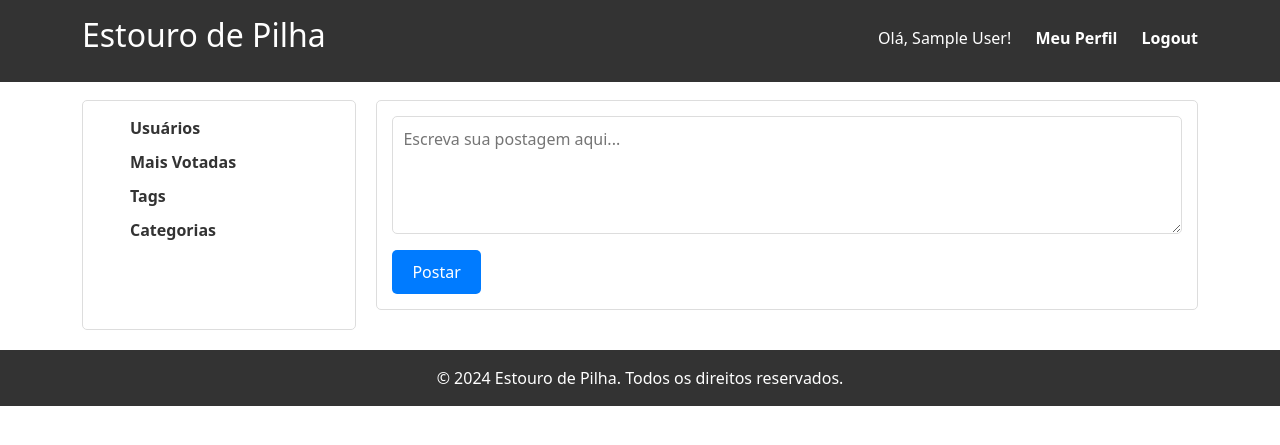
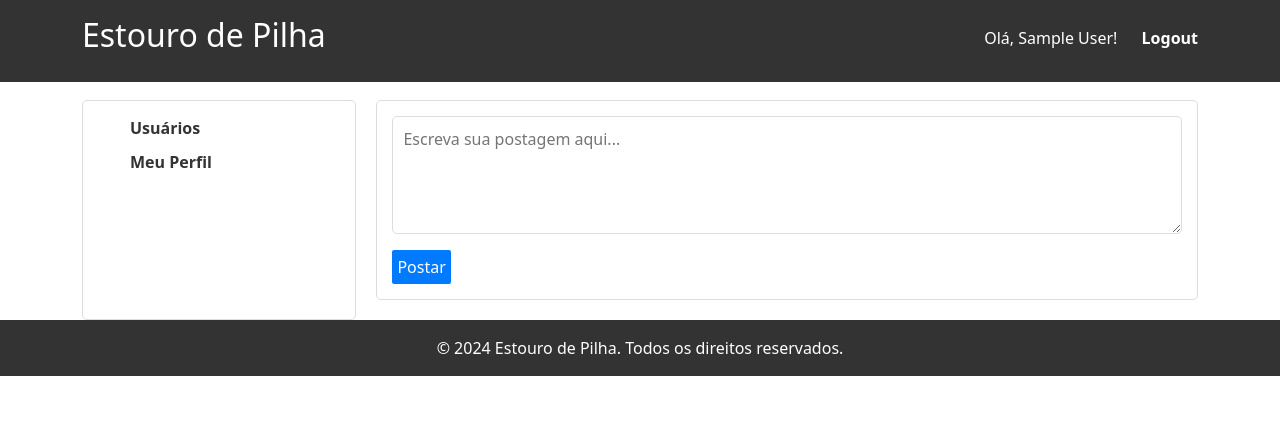
Before and after one commit to joao-moorgado/site-receitas, a PHP site: page / in a window 1280 px wide. Shown: the top 445 px of the page. Run offline with PHP 8.4, Linux system fonts and the light colour scheme; the visitor is signed in with stand-in values (Sample User, id 1); data that the repository does not hold is empty.

Commit message:
formatação

```diff
--- a/estilos.css
+++ b/estilos.css
@@ -1,4 +1,4 @@
-/* Reset básico */
+/* Geral */
 * {
     margin: 0;
     padding: 0;
@@ -54,19 +54,18 @@ header {
     font-weight: bold;
     }
 
-/* Main (geral) */
+/* Main */
 main {
     display: flex;
     margin-top: 80px;
 }
 
-/* Específico para a página de pesquisa de usuários */
+/* Pesquisa de usuario */
 .pesquisa-usuario {
     margin-top: 100px;
     display: flex;
     flex-direction: column;
     align-items: left;
-    margin-left: 10%;
 }
 
 .pesquisa-usuario .search-form {
@@ -187,12 +186,12 @@ main {
 }
 
 .new-post button {
-    padding: 10px 20px;
+    padding: 5px;
     font-size: 1rem;
     border: none;
     background: #007BFF;
     color: #fff;
-    border-radius: 5px;
+    border-radius: 2px;
     cursor: pointer;
     margin-top: 10px;
 }
@@ -236,17 +235,18 @@ main {
     margin-top: 10px;
     padding: 5px;
     border: 1px solid #eee;
+    display: flex;
 }
 
 /* Rodapé */
 footer {
+    display: flex;
+    flex-direction: column;
+    margin-top: auto;
     background: #333;
     color: #fff;
     text-align: center;
     padding: 1rem 0;
-    margin-top: 20px;
-    position: relative;
-    bottom: 0;
     width: 100%;
 }
 
--- a/index.php
+++ b/index.php
@@ -30,7 +30,6 @@ $result_posts = $banco->query("SELECT db_post.post_id, db_post.post_body, db_pos
             <ul>
                 <?php if ($logged_in): ?>
                     <li>Olá, <?php echo htmlspecialchars($usr); ?>!</li>
-                    <li><a href="meu_perfil.php">Meu Perfil</a></li>
                     <li><a href="logout.php">Logout</a></li>
                 <?php else: ?>
                     <li>Bem-vindo!</li>
@@ -46,9 +45,9 @@ $result_posts = $banco->query("SELECT db_post.post_id, db_post.post_body, db_pos
     <aside class="sidebar">
         <ul>
             <li><a href="pesquisa_usuario.php">Usuários</a></li>
-            <li><a href="#">Mais Votadas</a></li>
-            <li><a href="#">Tags</a></li>
-            <li><a href="#">Categorias</a></li>
+            <?php if ($logged_in): ?>
+                <li><a href="meu_perfil.php">Meu Perfil</a></li>
+            <?php endif; ?>
         </ul>
     </aside>
 
@@ -107,8 +106,7 @@ $result_posts = $banco->query("SELECT db_post.post_id, db_post.post_body, db_pos
                     while ($comment = $result_comments->fetch_object()):
                     ?>
                         <div class="comment">
-                            <p><?php echo nl2br(htmlspecialchars($comment->comm_body)); ?></p>
-                            <span>Por: <?php echo htmlspecialchars($comment->usr_name); ?></span>
+                            <p><b><?php echo htmlspecialchars($comment->usr_name); ?>: </b><?php echo nl2br(htmlspecialchars($comment->comm_body)); ?></p>
                             <?php if ($logged_in && ($comment->usr_id == $_SESSION['usr_id'])): ?>
                                 <form action="delete_comment.php" method="post" style="display: inline;">
                                     <input type="hidden" name="comm_id" value="<?php echo $comment->comm_id; ?>">
```
Also changed, not shown: meu_perfil.php (+9 -1 lines), pesquisa_usuario.php (+14 -6 lines).
